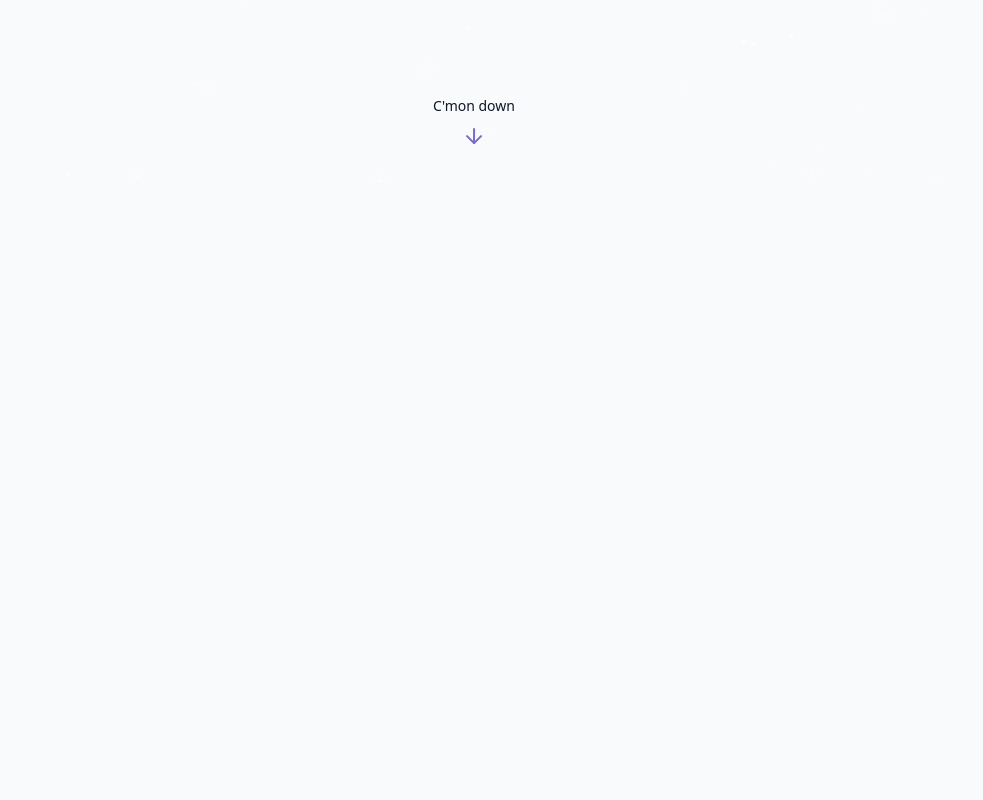
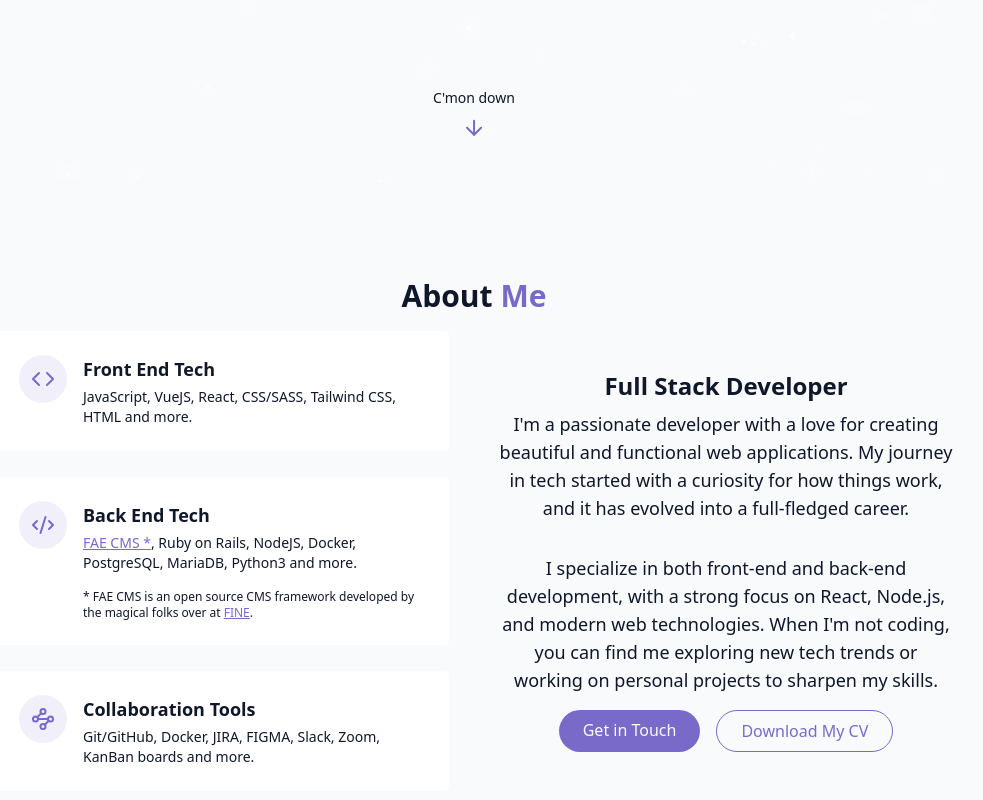
Before and after one commit to tkdguy85/my-portfolio, a React (Vite) app in the folder react-portfolio-project/: page / in a window 1280 px wide. Shown: the part 618-1418 px from the top of the page, without its empty margins (166-1149 px from the left). Before the commit the page ends 800 px from the top, so only its background shows below. Built offline with nearby package versions, Linux system fonts and the light colour scheme.

Commit message:
About me section wrap up --text updates needed

```diff
--- /dev/null
+++ b/react-portfolio-project/src/components/AboutSection.jsx
@@ -0,0 +1,89 @@
+import { Code, CodeXml, Waypoints } from "lucide-react";
+
+// TODO - UPDATE - Add more personal details, skills, and experience
+
+export const AboutSection = () => {
+  return (
+    <section
+      id="about"
+      className="py-24 px-4 relative"
+    >
+      <div className="container mx-auto max-w-5xl text-center">
+        <h2 className="text-3xl font-bold mb-4">About <span className="text-primary">Me</span></h2>
+
+        <div className="grid grid-cols-1 md:grid-cols-2 gap-12 items-center">
+          {/* Tech Stack */}
+          <div className="grid grid-cols-1 gap-6">
+            <div className="gradient-border p-6 card-hover">
+              <div className="flex items-start gap-4">
+                <div className="p-3 rounded-full bg-primary/10">
+                  <Code className="h-6 w-6 text-primary" />
+                </div>
+                <div className="text-left">
+                  <h4 className="text-lg font-semibold mb-1">Front End Tech</h4>
+                  <p className="text-sm text-muted-foreground">
+                    JavaScript, VueJS, React, CSS/SASS, Tailwind CSS, HTML and more.
+                  </p>
+                </div>
+              </div>
+            </div>
+
+            <div className="gradient-border p-6 card-hover">
+              <div className="flex items-start gap-4">
+                <div className="p-3 rounded-full bg-primary/10">
+                  <CodeXml className="h-6 w-6 text-primary" />
+                </div>
+                <div className="text-left">
+                  <h4 className="text-lg font-semibold mb-1">Back End Tech</h4>
+                  <p className="text-sm text-muted-foreground">
+                    <a className="text-primary underline" href="https://fae-cms.com" target="_blank" rel="noopener noreferrer">FAE CMS *</a>, Ruby on Rails, NodeJS, Docker, PostgreSQL, MariaDB, Python3 and more.
+                  </p>
+                  <p className="text-xs text-muted-foreground pt-4">* FAE CMS is an open source CMS framework developed by the magical folks over at <a href="https://https://www.wearefine.com/" className="text-primary underline" target="_blank" rel="noopener noreferrer">FINE</a>.</p>
+                </div>
+              </div>
+            </div>
+
+            <div className="gradient-border p-6 card-hover">
+              <div className="flex items-start gap-4">
+                <div className="p-3 rounded-full bg-primary/10">
+                  <Waypoints className="h-6 w-6 text-primary" />
+                </div>
+                <div className="text-left">
+                  <h4 className="text-lg font-semibold mb-1">Collaboration Tools</h4>
+                  <p className="text-sm text-muted-foreground">
+                    Git/GitHub, Docker, JIRA, FIGMA, Slack, Zoom, KanBan boards and more.
+                  </p>
+                </div>
+              </div>
+            </div>
+          </div>
+
+          {/* About Me */}
+          <div>
+            <h3 className="text-2xl font-semibold mb-2">Full Stack Developer</h3>
+            <p className="text-lg text-muted-foreground">
+              I'm a passionate developer with a love for creating beautiful and functional web applications. My journey in tech started with a curiosity for how things work, and it has evolved into a full-fledged career.
+            </p>
+
+            {/* TODO - Add more details about my skills and experience */}
+            <p className="text-lg text-muted-foreground pt-8">
+              I specialize in both front-end and back-end development, with a strong focus on React, Node.js, and modern web technologies. When I'm not coding, you can find me exploring new tech trends or working on personal projects to sharpen my skills.
+            </p>
+
+            <div className="flex flex-col sm:flex-row gap-4 pt-4 justify-center">
+              <a href="#projects" className="cosmic-button">Get in Touch</a>
+              <a
+                href="/src/public/dg3_resume.pdf"
+                target="_blank"
+                className="px-6 py-2 rounded-full border border-primary text-primary hover:bg-primary/30 transition-colors duration-500"
+              >Download My CV</a>
+            </div>
+          </div>
+
+
+        </div>
+
+      </div>
+    </section>
+  );
+};
--- a/react-portfolio-project/src/components/NavBar.jsx
+++ b/react-portfolio-project/src/components/NavBar.jsx
@@ -32,9 +32,9 @@ export const NavBar = () => {
     )}
   >
     <div className="container flex items-center justify-between">
-      <a href="#home" className="text-xl font-bold text-primary flex items-center">
+      <a href="#home" className="text-xl font-bold text-foreground flex items-center">
         <span className="relative z-10">
-          <span className="text-glow text-foreground">DG3</span> Portfolio
+          <span className="text-glow text-primary">DG3</span> Portfolio
         </span>
       </a>
 
--- a/react-portfolio-project/src/pages/Home.jsx
+++ b/react-portfolio-project/src/pages/Home.jsx
@@ -2,6 +2,7 @@ import { ThemeToggle } from "../components/ThemeToggle"
 import { SpaceBackground } from "../components/SpaceBackground"
 import { NavBar } from "../components/NavBar"
 import { HeroSection } from "../components/HeroSection"
+import { AboutSection } from "../components/AboutSection"
 // import { DayTimeBackground } from "../components/DayTimeBackground"
 
 export const Home = () => {
@@ -21,6 +22,7 @@ export const Home = () => {
     {/* Main Content */}
     <main>
       <HeroSection />
+      <AboutSection />
     </main>
 
     {/* Footer */}
```
Also changed, not shown: 1 other file (tests, documents, lock files or other folders).
